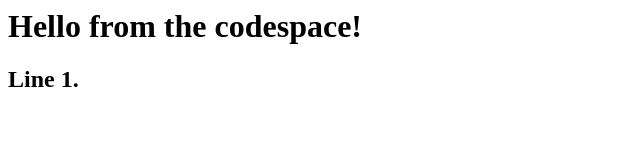
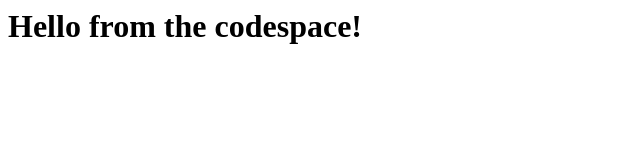
Before and after one commit to mohsendokht/skills-code-with-codespaces, a plain HTML site: page index.html in a window 1280 px wide. Shown: the full height of the page, 0-640 px from the left. Drawn offline with Linux system fonts and the light colour scheme.

Commit message:
Revert "Update index.html"
This reverts commit 7a075102b4eea1361a710d7c6670ad6c790882d5.

```diff
--- a/index.html
+++ b/index.html
@@ -1,4 +1,3 @@
 <html>
   <h1>Hello from the codespace!</h1>
-  <h2>  Line 1.</h2>
 </html>
```
